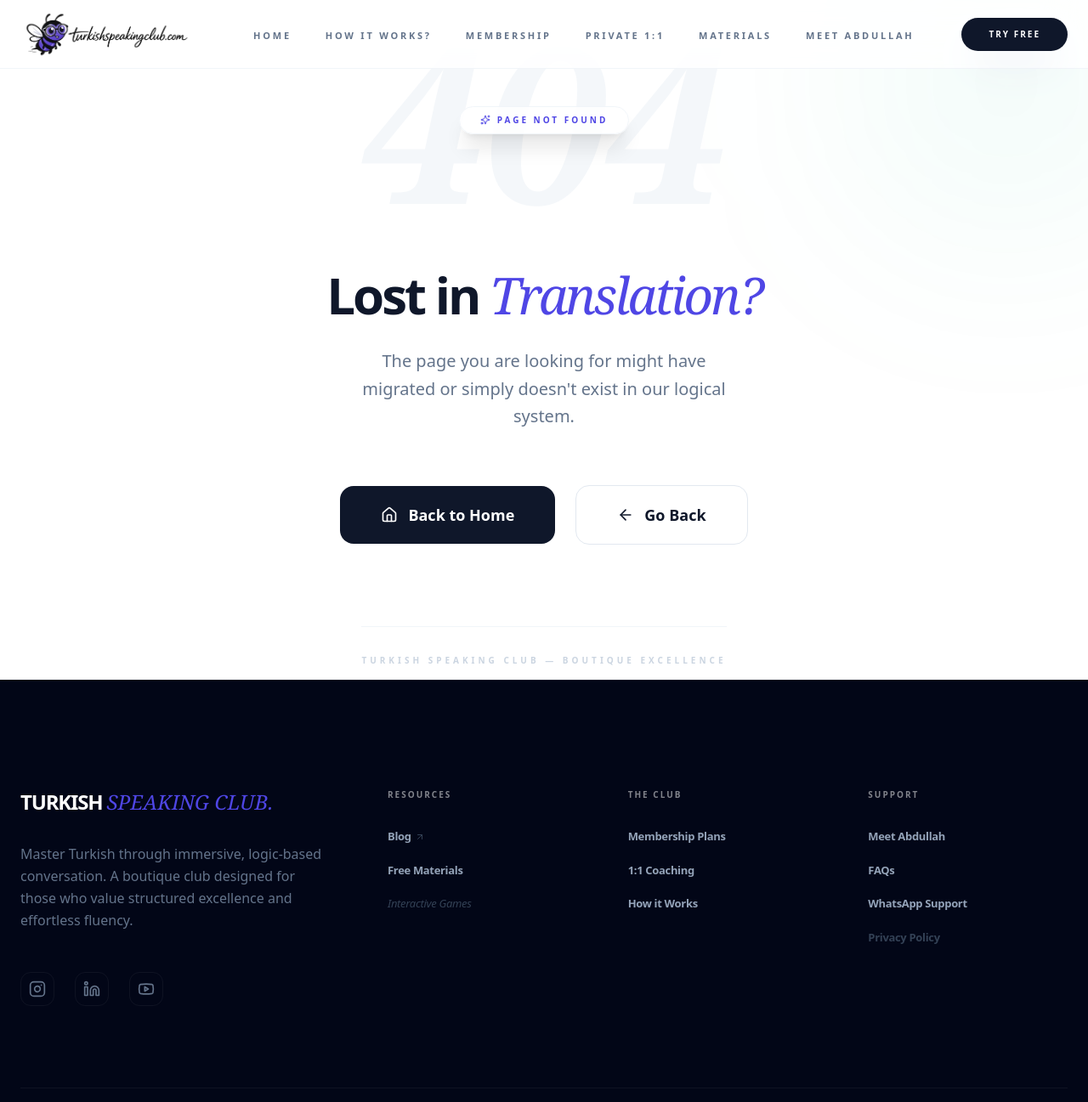
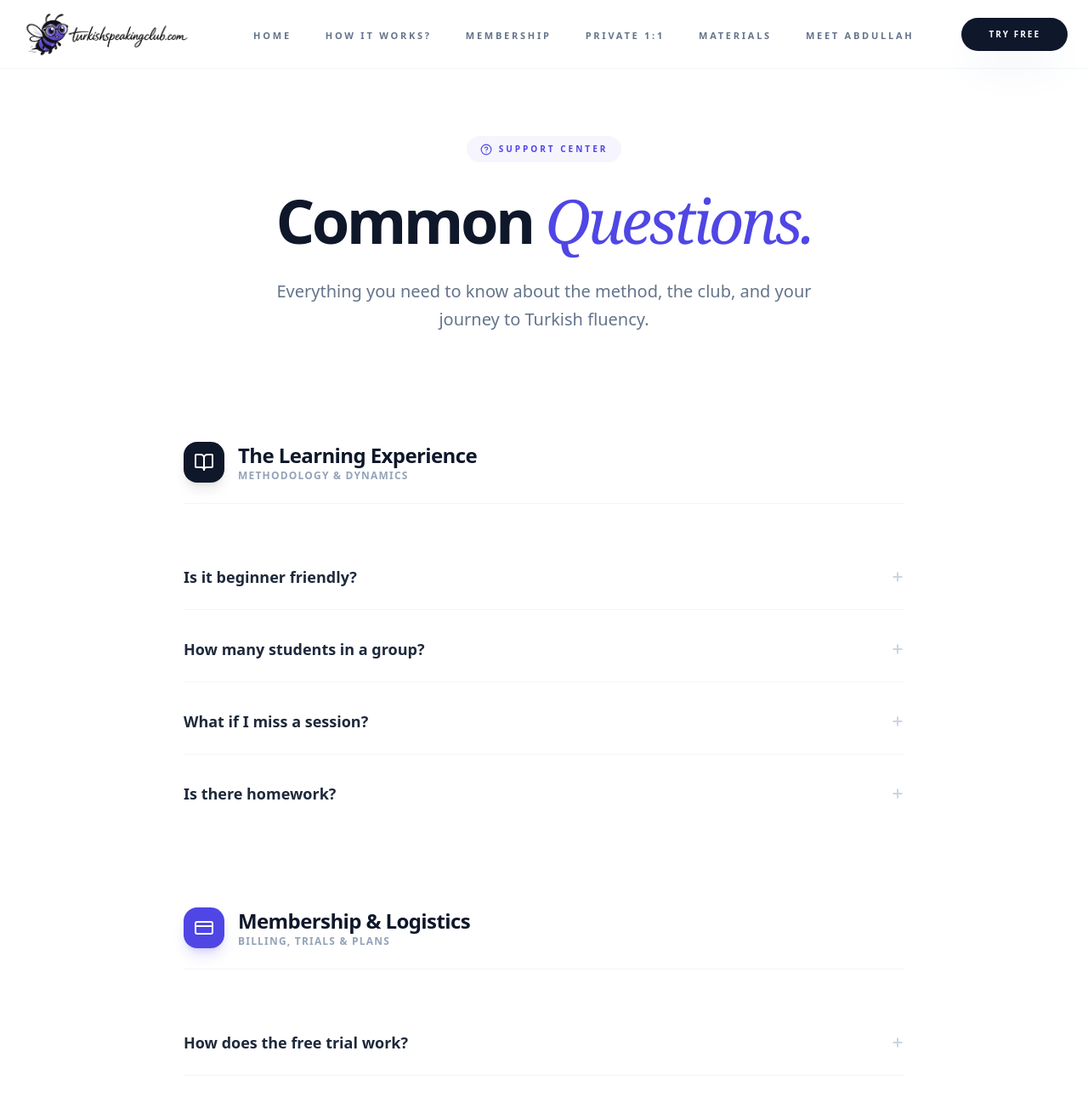
Before and after one commit to corduka/turkish-speaking-club, a React (Vite) app: page /FAQ in a window 1280 px wide. Shown: the top 1297 px of the page at 85% size. Built offline with nearby package versions, Linux system fonts and the light colour scheme.

Commit message:
Add  rel="noopener noreferrer"

```diff
--- a/src/App.jsx
+++ b/src/App.jsx
@@ -43,7 +43,7 @@
             <Route path="/blog/:slug" element={<BlogDetail />} />
             <Route path="*" element={<NotFound />} />
             <Route path="/terms-and-privacy" element={<TermsPrivacy />} />
-            <Route path="/frequently-asked-questions" element={<FAQ />} />
+            <Route path="/FAQ" element={<FAQ />} />
           </Routes>
         </main>
         <FormModal /> {/* Form artık burada tek merkezde duruyor */}
--- a/src/components/FAQItem.jsx
+++ b/src/components/FAQItem.jsx
@@ -55,17 +55,6 @@
           />
         ))}
       </div>
-
-      {/* İstediğin "View All" Linki */}
-      <div className="mt-20 text-center">
-        <Link
-          to="/faq"
-          className="inline-flex items-center gap-2 text-slate-400 hover:text-brand-primary font-bold text-xs uppercase tracking-[0.2em] transition-all group"
-        >
-          <span>View All Frequently Asked Questions</span>
-          <ArrowUpRight className="w-4 h-4 group-hover:translate-x-0.5 group-hover:-translate-y-0.5 transition-transform" />
-        </Link>
-      </div>
     </div>
   );
 };
--- a/src/components/Footer.jsx
+++ b/src/components/Footer.jsx
@@ -69,9 +69,9 @@
               <h4 className="font-black text-white uppercase tracking-[0.2em] text-[10px] opacity-50">Support</h4>
               <ul className="space-y-5 text-[13px] font-bold tracking-tight text-center md:text-left">
                 <li><Link to="/about" className="hover:text-brand-primary transition-colors">Meet Abdullah</Link></li>
-                <li><Link to="/frequently-asked-questions" className="hover:text-brand-primary transition-colors">FAQs</Link></li>
+                <li><Link to="/FAQ" className="hover:text-brand-primary transition-colors">FAQs</Link></li>
                 <li className="flex justify-center md:justify-start">
-                  <a href="https://wa.me/00573219372828" target="_blank" className="hover:text-brand-primary transition-colors">WhatsApp Support</a>
+                  <a href="https://wa.me/00573219372828" target="_blank" rel="noopener noreferrer" className="hover:text-brand-primary transition-colors">WhatsApp Support</a>
                 </li>
                 <li><Link to="/terms-and-privacy" className="text-slate-700 hover:text-slate-500 transition-colors">Privacy Policy</Link></li>
               </ul>
--- a/src/pages/FAQ.jsx
+++ b/src/pages/FAQ.jsx
@@ -1,72 +1,117 @@
-import React, { useState } from 'react';
-import { motion, AnimatePresence } from 'framer-motion';
+import React from 'react';
+import { motion } from 'framer-motion';
+import {
+  HelpCircle,
+  BookOpen,
+  CreditCard,
+  MessageCircle,
+  ArrowRight,
+  Sparkles
+} from 'lucide-react';
+import FAQItem from '../components/FAQItem';
 
-const faqData = [
-  {
-    question: "How do the group conversation classes work?",
-    answer: "Our classes are held via Zoom or Google Meet. Each session focuses on a specific daily topic, allowing everyone to speak and practice their Turkish in a supportive environment led by a professional tutor."
-  },
-  {
-    question: "Which level of Turkish is required to join?",
-    answer: "We have groups for all levels! From A1 (Beginner) to C1 (Advanced). During your first orientation, we'll help you find the group that best fits your current speaking ability."
-  },
-  {
-    question: "How can I book a session?",
-    answer: "You can easily book your spot through our integrated Calendly system. Once you choose a time slot, you'll receive a confirmation email with the meeting link."
-  },
-  {
-    question: "Are there any study materials provided?",
-    answer: "Yes! After every session, we share a digital summary of the vocabulary and phrases covered during the class so you can review them anytime."
-  }
+const learningFAQs = [
+  { q: "Is it beginner friendly?", a: "Absolutely. I have dedicated 'First Steps' groups starting from A1 level, designed to build your foundation through natural conversation from day one." },
+  { q: "How many students in a group?", a: "To ensure the highest quality of interaction, I strictly cap sessions at 4–6 students. This boutique approach is what makes the progress so rapid." },
+  { q: "What if I miss a session?", a: "Life happens. While live participation is best, you'll receive detailed logic-based notes and summary of the session to keep you on track." },
+  { q: "Is there homework?", a: "We replace repetitive drills with Pre-Session Briefings. Instead of worksheets, you’ll receive curated insights, short videos, or thought-provoking prompts designed to prime your mind for the next conversation." }
 ];
 
-const FAQItem = ({ question, answer }) => {
-  const [isOpen, setIsOpen] = useState(false);
+const membershipFAQs = [
+  { q: "How does the free trial work?", a: "Your first session is 100% free. It’s an opportunity to experience the logic-based method and see if the group dynamic fits your style. No credit card is required to join the trial." },
+  { q: "Can I pause my membership?", a: "Yes. If you have a busy month or a vacation planned, you can pause your subscription anytime. We value flexibility as much as consistency." },
+  { q: "How are groups formed?", a: "Groups are curated personally by Abdullah based on your level (A1-C2) and timezone. We ensure that every member in your circle is at a similar proficiency level." },
+  { q: "What is the payment schedule?", a: "Payment is requested monthly via a subscription model, only after you complete your free trial and decide to move forward with the club." }
+];
 
+export default function FAQPage() {
   return (
-    <div className="border-b border-slate-200 last:border-0">
-      <button
-        onClick={() => setIsOpen(!isOpen)}
-        className="w-full py-6 flex justify-between items-center text-left hover:text-blue-600 transition-colors"
-      >
-        <span className="text-lg font-semibold text-slate-800">{question}</span>
-        <span className={`transform transition-transform duration-300 ${isOpen ? 'rotate-180' : ''}`}>
-          <svg xmlns="http://www.w3.org/2000/svg" width="24" height="24" viewBox="0 0 24 24" fill="none" stroke="currentColor" strokeWidth="2" strokeLinecap="round" strokeLinejoin="round"><path d="m6 9 6 6 6-6"/></svg>
-        </span>
-      </button>
-      <AnimatePresence>
-        {isOpen && (
+    <main className="pt-40 pb-32 bg-white min-h-screen font-sans">
+      <div className="max-w-4xl mx-auto px-6">
+
+        {/* 1. HERO SECTION */}
+        <div className="text-center mb-32">
           <motion.div
-            initial={{ height: 0, opacity: 0 }}
-            animate={{ height: "auto", opacity: 1 }}
-            exit={{ height: 0, opacity: 0 }}
-            transition={{ duration: 0.3, ease: "easeInOut" }}
-            className="overflow-hidden"
+            initial={{ opacity: 0, y: 10 }}
+            animate={{ opacity: 1, y: 0 }}
+            className="inline-flex items-center gap-2 px-4 py-2 rounded-full bg-brand-primary/5 text-brand-primary text-[10px] font-black uppercase tracking-[0.3em] mb-8"
           >
-            <p className="pb-6 text-slate-600 leading-relaxed">{answer}</p>
+            <HelpCircle className="w-3.5 h-3.5" /> Support Center
           </motion.div>
-        )}
-      </AnimatePresence>
-    </div>
-  );
-};
+          <motion.h1
+            initial={{ opacity: 0, y: 20 }}
+            animate={{ opacity: 1, y: 0 }}
+            className="text-5xl md:text-7xl font-black text-slate-900 tracking-tighter mb-8"
+          >
+            Common <span className="text-brand-primary italic font-serif font-light">Questions.</span>
+          </motion.h1>
+          <p className="text-xl text-slate-500 font-medium max-w-2xl mx-auto leading-relaxed">
+            Everything you need to know about the method, the club, and your journey to Turkish fluency.
+          </p>
+        </div>
 
-const FAQ = () => {
-  return (
-    <div className="min-h-screen bg-slate-50 py-40 px-6">
-      <div className="max-w-3xl mx-auto">
-        <div className="text-center mb-16">
-          <h2 className="text-4xl font-bold text-slate-900 tracking-tight">Common Questions</h2>
-          <p className="mt-4 text-slate-500">Everything you need to know about the Turkish Speaking Club.</p>
-        </div>
-        <div className="bg-white rounded-3xl shadow-xl shadow-slate-200/50 p-8 md:p-12 border border-slate-100">
-          {faqData.map((item, index) => (
-            <FAQItem key={index} question={item.question} answer={item.answer} />
-          ))}
+        {/* 2. CATEGORY: THE EXPERIENCE */}
+        <section className="mb-24">
+          <div className="flex items-center gap-4 mb-12 border-b border-slate-100 pb-6">
+            <div className="w-12 h-12 bg-slate-900 rounded-2xl flex items-center justify-center shadow-lg">
+              <BookOpen className="text-white w-6 h-6" />
+            </div>
+            <div>
+              <h2 className="text-2xl font-black text-slate-900 tracking-tight">The Learning Experience</h2>
+              <p className="text-slate-400 text-xs font-bold uppercase tracking-widest">Methodology & Dynamics</p>
+            </div>
+          </div>
+          <FAQItem items={learningFAQs} />
+        </section>
+
+        {/* 3. CATEGORY: MEMBERSHIP */}
+        <section className="mb-32">
+          <div className="flex items-center gap-4 mb-12 border-b border-slate-100 pb-6">
+            <div className="w-12 h-12 bg-brand-primary rounded-2xl flex items-center justify-center shadow-lg shadow-brand-primary/20">
+              <CreditCard className="text-white w-6 h-6" />
+            </div>
+            <div>
+              <h2 className="text-2xl font-black text-slate-900 tracking-tight">Membership & Logistics</h2>
+              <p className="text-slate-400 text-xs font-bold uppercase tracking-widest">Billing, Trials & Plans</p>
+            </div>
+          </div>
+          <FAQItem items={membershipFAQs} />
+        </section>
+
+        {/* 4. FINAL CTA - Support Card */}
+        <motion.div
+          initial={{ opacity: 0, scale: 0.95 }}
+          whileInView={{ opacity: 1, scale: 1 }}
+          viewport={{ once: true }}
+          className="bg-slate-900 rounded-[3.5rem] p-12 md:p-16 text-center relative overflow-hidden"
+        >
+          {/* Dekoratif Işık Oyunu */}
+          <div className="absolute top-0 right-0 w-64 h-64 bg-brand-primary/10 rounded-full blur-[100px] -mr-32 -mt-32"></div>
+
+          <div className="relative z-10">
+            <div className="w-16 h-16 bg-white/10 backdrop-blur-xl rounded-2xl flex items-center justify-center mx-auto mb-8 border border-white/10">
+              <MessageCircle className="text-brand-primary w-8 h-8" />
+            </div>
+            <h3 className="text-3xl md:text-4xl font-black text-white mb-6 tracking-tight">Still have questions?</h3>
+            <p className="text-slate-400 text-lg mb-10 max-w-md mx-auto font-medium">
+              I'm here to help you find the perfect path for your Turkish goals. Let's talk directly.
+            </p>
+            <div className="flex flex-col md:flex-row items-center justify-center gap-4">
+              <button className="w-full md:w-auto bg-brand-primary text-white px-10 py-5 rounded-2xl font-black text-sm uppercase tracking-widest hover:bg-white hover:text-slate-900 transition-all flex items-center justify-center gap-2">
+                <a href="https://wa.me/00573219372828" target="_blank" rel="noopener noreferrer">WhatsApp Support</a> <ArrowRight className="w-4 h-4" />
+              </button>
+              <button className="w-full md:w-auto bg-white/5 text-white border border-white/10 px-10 py-5 rounded-2xl font-black text-sm uppercase tracking-widest hover:bg-white/10 transition-all">
+                Send an Email
+              </button>
+            </div>
+          </div>
+        </motion.div>
+
+        {/* Alt Bilgi */}
+        <div className="mt-20 text-center text-slate-300 text-[10px] font-bold uppercase tracking-[0.4em]">
+          <Sparkles className="w-4 h-4 inline-block mr-2 opacity-50" /> Decoding Turkish Since 2014
         </div>
       </div>
-    </div>
+    </main>
   );
-};
-
-export default FAQ;
+}
--- a/src/pages/Home.jsx
+++ b/src/pages/Home.jsx
@@ -528,14 +528,14 @@
           </div>
         </section>
 
-        {/* 9. MEET ABDULLAH - EDITORIAL DESIGN */}
+        {/* 9. MEET ABDULLAH - EDITORIAL DESIGN
         <section className="py-48 bg-white overflow-hidden">
           <div className="max-w-7xl mx-auto px-6">
             <div className="flex flex-col lg:flex-row items-center gap-24">
 
-              {/* Image Side with Decorative Elements */}
+
               <div className="relative shrink-0 order-2 lg:order-1">
-                {/* Arka plandaki büyük dekoratif 'A' harfi veya şekil */}
+
                 <div className="absolute -top-20 -left-20 text-[20rem] font-serif italic text-slate-50 select-none -z-10 opacity-50">
                   A
                 </div>
@@ -549,7 +549,7 @@
                     />
                   </div>
 
-                  {/* Floating Badge on Image */}
+
                   <div className="absolute -bottom-6 -right-10 bg-white p-6 rounded-[2.5rem] shadow-2xl border border-slate-50 hidden md:block">
                     <div className="flex items-center gap-4">
                       <div className="w-12 h-12 rounded-2xl bg-brand-secondary/10 flex items-center justify-center text-brand-secondary">
@@ -564,7 +564,7 @@
                 </div>
               </div>
 
-              {/* Text Side */}
+
               <div className="flex-1 space-y-10 order-1 lg:order-2 text-center lg:text-left">
                 <div className="space-y-4">
                   <h2 className="text-5xl md:text-7xl font-black text-slate-900 tracking-tighter leading-none">
@@ -599,6 +599,7 @@
             </div>
           </div>
         </section>
+        */}
 
 {/* 10. COMMON QUESTIONS - REFINED & ELEGANT */}
 <section className="py-40 bg-white">
@@ -615,6 +616,16 @@
 
     {/* Yeni Akıllı Bileşenimiz: Tüm döngü, link ve kapanma mantığı içeride */}
     <FAQItem items={homeFAQs} />
+          {/* İstediğin "View All" Linki */}
+      <div className="mt-20 text-center">
+        <Link
+          to="/faq"
+          className="inline-flex items-center gap-2 text-slate-400 hover:text-brand-primary font-bold text-xs uppercase tracking-[0.2em] transition-all group"
+        >
+          <span>View All Frequently Asked Questions</span>
+          <ArrowUpRight className="w-4 h-4 group-hover:translate-x-0.5 group-hover:-translate-y-0.5 transition-transform" />
+        </Link>
+      </div>
   </div>
 </section>
 
--- a/src/pages/Membership.jsx
+++ b/src/pages/Membership.jsx
@@ -1,9 +1,9 @@
 import React from 'react';
 import { motion } from 'framer-motion';
 import { useForm } from '../context/FormContext';
-import { Check, Wallet, ShieldCheck, Zap, ArrowRight, MessageCircle } from 'lucide-react';
+import { Check, Wallet, ShieldCheck, Zap, ArrowRight, ArrowUpRight, MessageCircle } from 'lucide-react';
 import FAQItem from '../components/FAQItem';
-
+import { Link } from 'react-router-dom';
 
 const pricingDetails = {
   name: "Boutique Club Membership",
@@ -156,7 +156,16 @@
 
     {/* İşte buraya ekliyoruz! Artık döngü ve link bu bileşenin içinde */}
     <FAQItem items={membershipFAQs} />
-
+          {/* İstediğin "View All" Linki */}
+      <div className="mt-20 text-center">
+        <Link
+          to="/FAQ"
+          className="inline-flex items-center gap-2 text-slate-400 hover:text-brand-primary font-bold text-xs uppercase tracking-[0.2em] transition-all group"
+        >
+          <span>View All Frequently Asked Questions</span>
+          <ArrowUpRight className="w-4 h-4 group-hover:translate-x-0.5 group-hover:-translate-y-0.5 transition-transform" />
+        </Link>
+      </div>
   </div>
 </section>
 
@@ -167,7 +176,7 @@
             <a
               href="https://wa.me/00573219372828"
               target="_blank"
-              rel="noreferrer"
+              rel="noopener noreferrer"
               className="flex items-center gap-2 text-brand-primary font-black uppercase text-xs tracking-widest hover:opacity-80 transition-all"
             >
               <MessageCircle className="w-4 h-4 fill-current" /> Chat on WhatsApp
```
